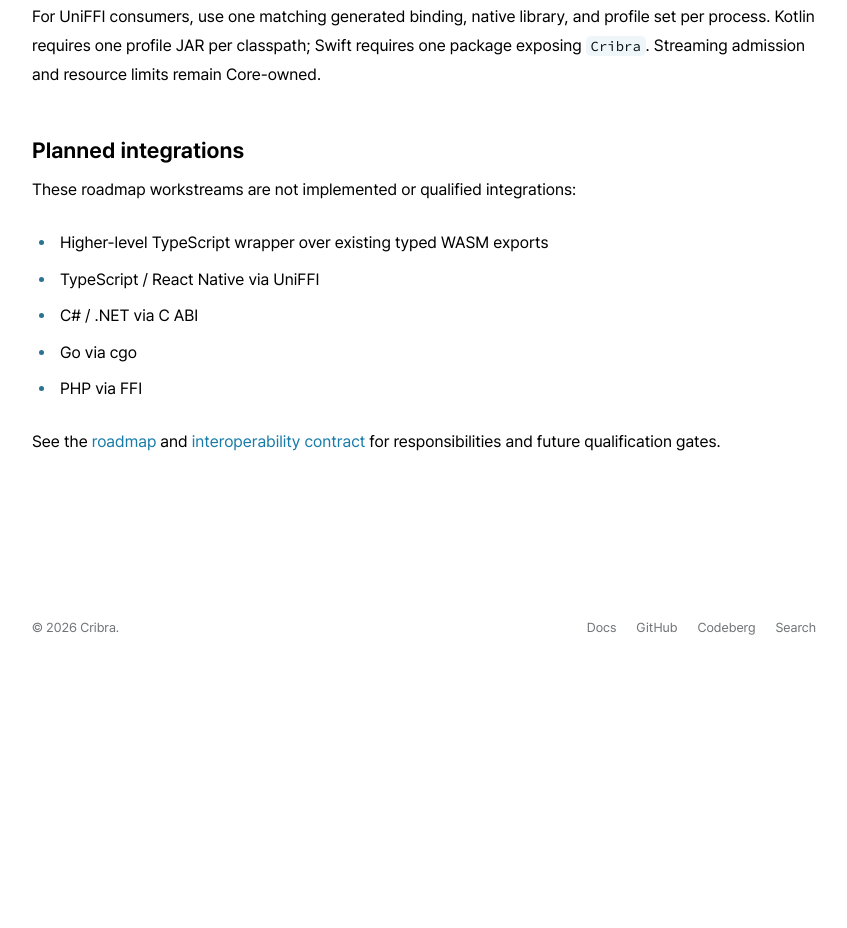
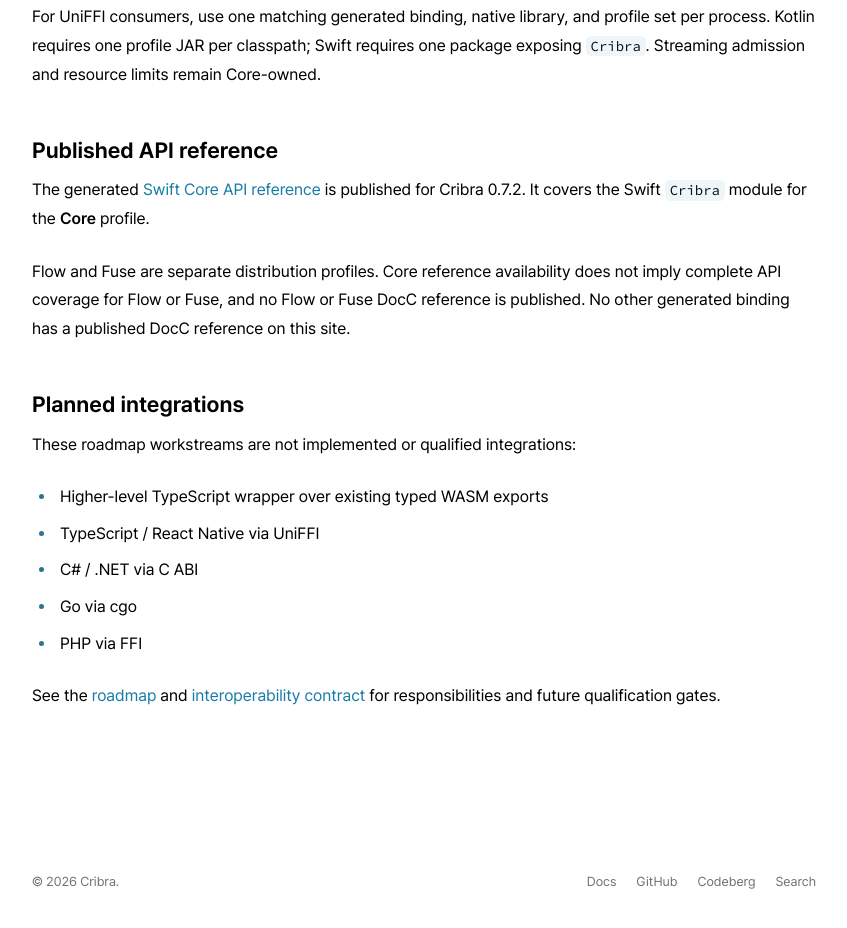
Before and after one commit to Metalymph/cribra, an Astro site in the folder website/: page /bindings in a window 1280 px wide. Shown: the part 3971-4899 px from the top of the page, without its empty margins (192-1039 px from the left). Before the commit the page ends 4649 px from the top, so only its background shows below. Built offline with nearby package versions, Linux system fonts and the light colour scheme; Astro itself is replaced by a stand-in of ours; some packages are replaced by stand-ins of ours.

Commit message:
docs(website): integrate Swift Core API reference (#67)

```diff
--- a/website/src/components/SearchPalette.astro
+++ b/website/src/components/SearchPalette.astro
@@ -16,6 +16,12 @@ const items = [
     description: 'Bindings, compatibility, qualification, and distribution',
     category: 'Reference',
     href: withBase('/bindings/'),
+  },
+  {
+    title: 'Swift Core API reference',
+    description: 'Generated Swift-DocC reference for Cribra 0.7.2 Core',
+    category: 'Reference',
+    href: withBase('/api/0.7.2/swift/core/documentation/cribra/'),
   },
   {
     title: 'Examples',
--- a/website/src/content/docs/integration-swift.md
+++ b/website/src/content/docs/integration-swift.md
@@ -32,6 +32,11 @@ Generated sources, static archives and XCFrameworks are build outputs.
 
 Choose exactly **one** profile per application/process. All packages expose
 the same module and native symbols; mixing them is unsupported.
+
+The published [Swift Core API reference](/api/0.7.2/swift/core/documentation/cribra/)
+documents the generated **Core** profile for Cribra 0.7.2. It does not cover the
+Flow or Fuse profiles, which remain separate distribution profiles without
+published DocC references.
 
 ## Build and consume
 
--- a/website/src/pages/bindings/index.astro
+++ b/website/src/pages/bindings/index.astro
@@ -2,6 +2,7 @@
 import DocLayout from '../../layouts/DocLayout.astro';
 import BindingMatrix from '../../components/BindingMatrix.astro';
 import { plannedBindings } from '../../data/bindings';
+import { withBase } from '../../utils/paths';
 ---
 
 <DocLayout
@@ -23,6 +24,18 @@ import { plannedBindings } from '../../data/bindings';
       >Cribra</code
     >. Streaming admission and resource limits remain Core-owned.
   </p>
+  <h2>Published API reference</h2>
+  <p>
+    The generated <a href={withBase('/api/0.7.2/swift/core/documentation/cribra/')}
+      >Swift Core API reference</a
+    > is published for Cribra 0.7.2. It covers the Swift <code>Cribra</code> module for the
+    <strong>Core</strong> profile.
+  </p>
+  <p>
+    Flow and Fuse are separate distribution profiles. Core reference availability does not imply
+    complete API coverage for Flow or Fuse, and no Flow or Fuse DocC reference is published. No
+    other generated binding has a published DocC reference on this site.
+  </p>
   <h2>Planned integrations</h2>
   <p>These roadmap workstreams are not implemented or qualified integrations:</p>
   <ul>{plannedBindings.map((name) => <li>{name}</li>)}</ul>
--- a/website/src/pages/docs/index.astro
+++ b/website/src/pages/docs/index.astro
@@ -6,6 +6,7 @@ const topics = [
   ['Getting started', '/docs/getting-started/'],
   ['Core concepts', '/docs/core-concepts/'],
   ['Rust API reference', '/docs/api-reference/'],
+  ['Swift Core API reference (0.7.2)', '/api/0.7.2/swift/core/documentation/cribra/'],
   ['Scanner and configuration', '/docs/scanner-configuration/'],
   ['Rules and built-ins', '/docs/rules-builtins/'],
   ['Findings and reports', '/docs/findings-reports/'],
```
Also changed, not shown: website/README.md.
